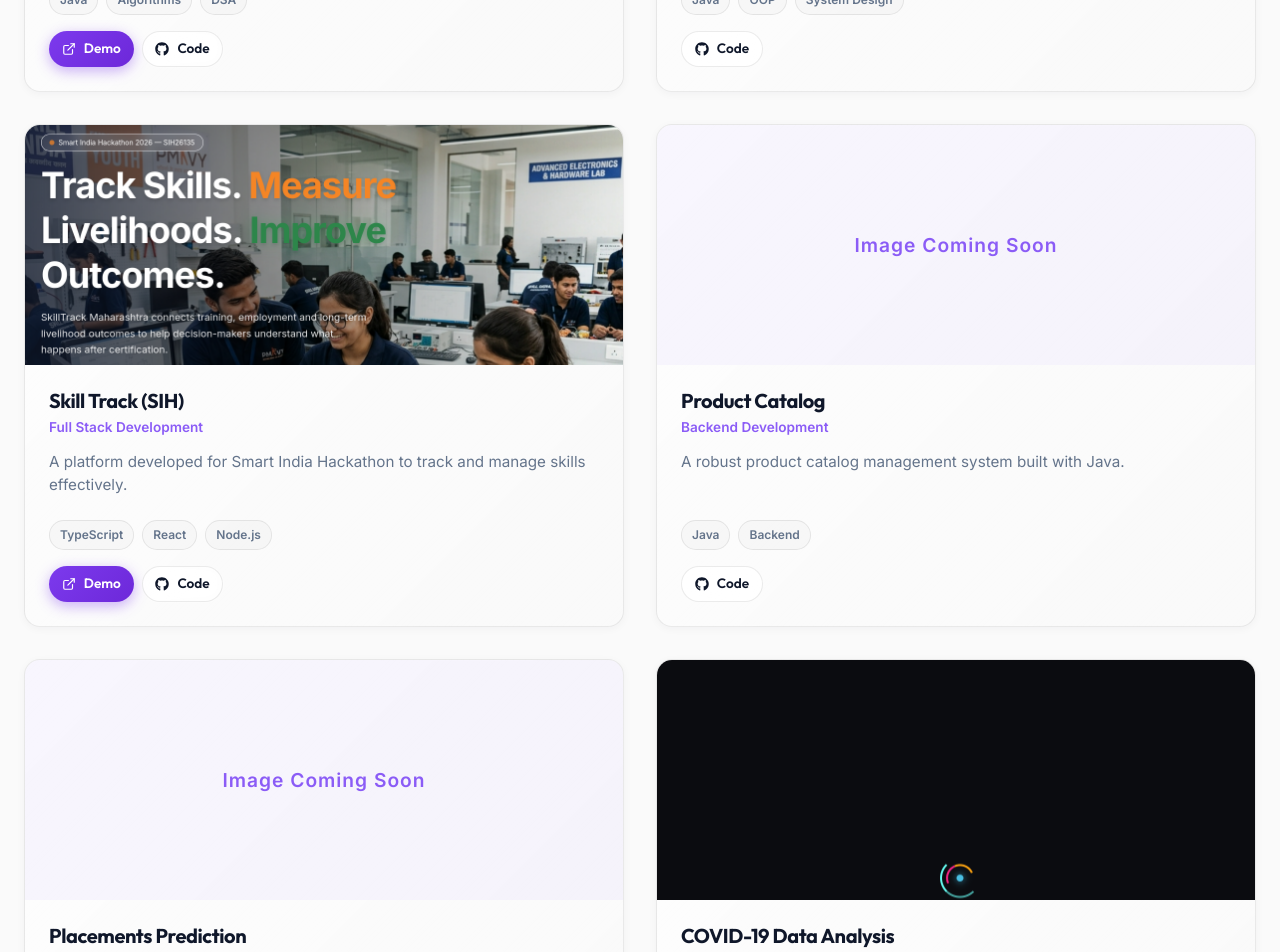
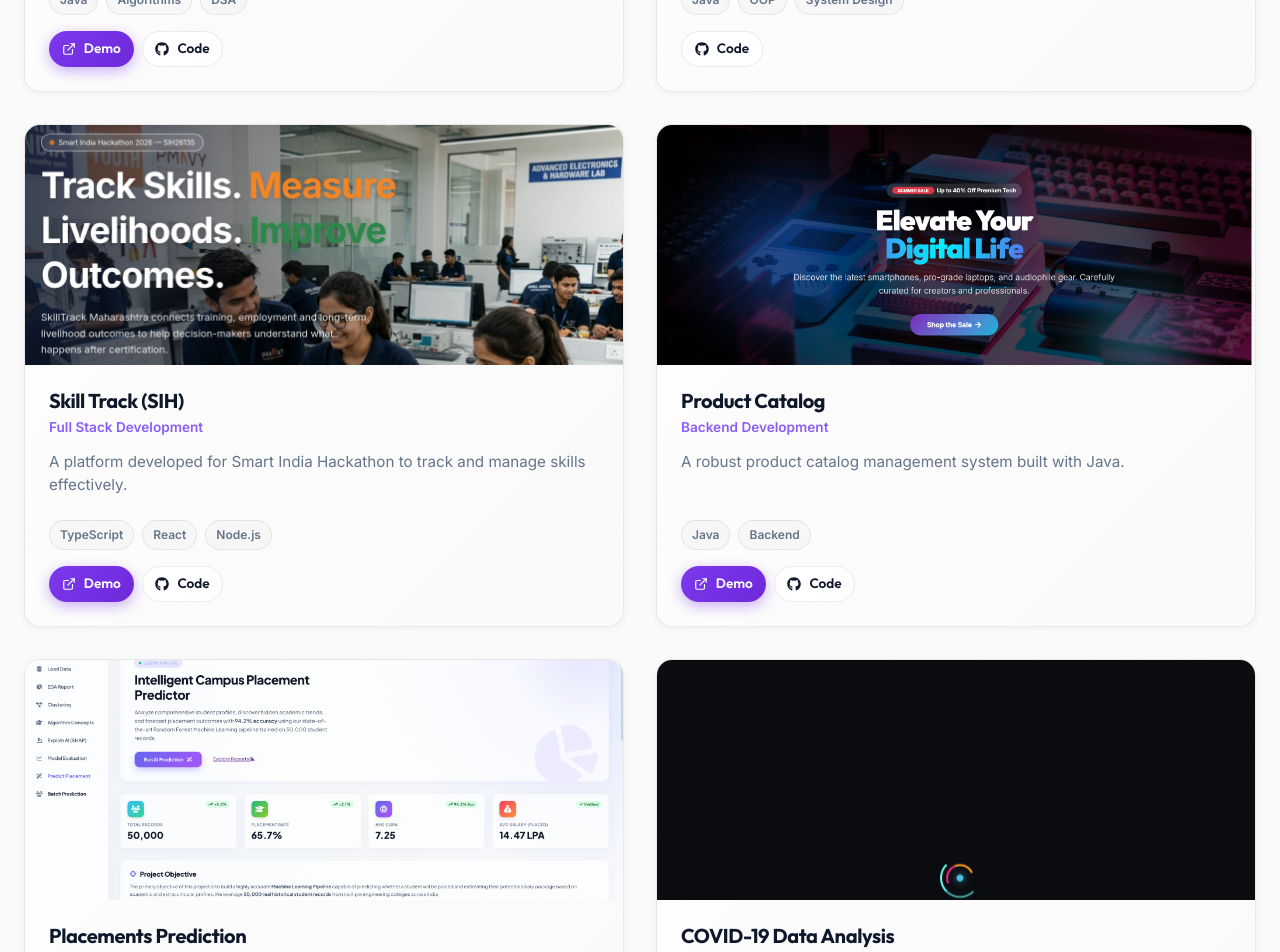
Before and after one commit to satyamkumarkapri/SatyamKapriPortfolio, a React (Vite) app: page / in a window 1280 px wide. Shown: the part 5120-6072 px from the top of the page. Built offline with nearby package versions, Linux system fonts and the light colour scheme.

Commit message:
feat: add project images and update demo URLs for placement prediction and product catalog

```diff
--- a/src/components/Projects.tsx
+++ b/src/components/Projects.tsx
@@ -65,9 +65,9 @@ const projects = [
     category: 'Backend Development',
     description: 'A robust product catalog management system built with Java.',
     tags: ['Java', 'Backend'],
-    image: '/assets/project3.png',
+    image: '/assets/product_catalog.png',
     githubUrl: 'https://github.com/satyamkumarkapri/Product_Catalog',
-    demoUrl: '',
+    demoUrl: 'https://productcatalogx.vercel.app',
     featured: false
   },
   {
@@ -76,9 +76,9 @@ const projects = [
     category: 'Machine Learning',
     description: 'A machine learning model to predict student placement outcomes based on academic and extracurricular data.',
     tags: ['Python', 'HTML', 'Machine Learning'],
-    image: '/assets/project1.png',
+    image: '/assets/placement_prediction.png',
     githubUrl: 'https://github.com/satyamkumarkapri/Placements_Prediction',
-    demoUrl: '',
+    demoUrl: 'https://placements-prediction-8wt4.onrender.com',
     featured: false
   },
 
@@ -167,7 +167,7 @@ const Projects: React.FC = () => {
           }}
         >
           <div className="featured-image">
-            {featuredProject.image === '/assets/hospital_nav.png' || featuredProject.image === '/assets/covid19.png' || featuredProject.image === '/assets/skilltrack.png' || featuredProject.image === '/assets/kishan_traders.png' ? (
+            {featuredProject.image === '/assets/hospital_nav.png' || featuredProject.image === '/assets/covid19.png' || featuredProject.image === '/assets/skilltrack.png' || featuredProject.image === '/assets/kishan_traders.png' || featuredProject.image === '/assets/placement_prediction.png' || featuredProject.image === '/assets/product_catalog.png' ? (
               <img src={featuredProject.image} alt={featuredProject.title} loading="lazy" />
             ) : (
               <div className="image-coming-soon">
@@ -214,7 +214,7 @@ const Projects: React.FC = () => {
               }}
             >
               <div className="project-image-wrapper">
-                {project.image === '/assets/hospital_nav.png' || project.image === '/assets/covid19.png' || project.image === '/assets/skilltrack.png' || project.image === '/assets/kishan_traders.png' ? (
+                {project.image === '/assets/hospital_nav.png' || project.image === '/assets/covid19.png' || project.image === '/assets/skilltrack.png' || project.image === '/assets/kishan_traders.png' || project.image === '/assets/placement_prediction.png' || project.image === '/assets/product_catalog.png' ? (
                   <img src={project.image} alt={project.title} className="project-image" loading="lazy" />
                 ) : (
                   <div className="image-coming-soon">
```
Also changed, not shown: public/assets/placement_prediction.png (added), public/assets/product_catalog.png (added).
